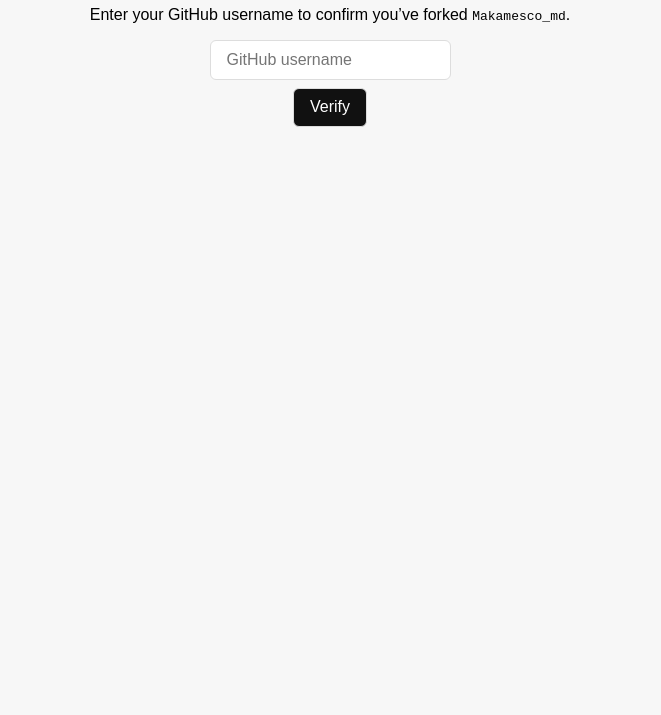
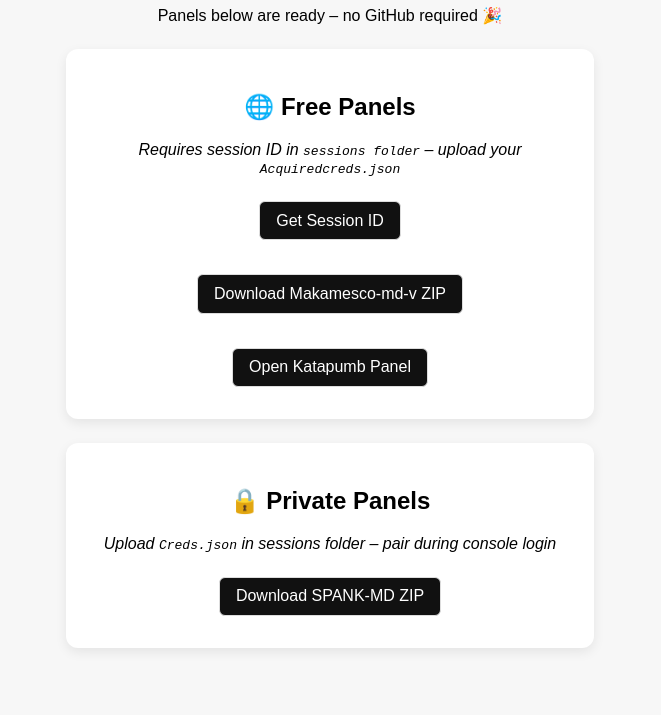
Before and after one commit to sesco001/Spank-ver, a plain HTML site: page index.html in a window 1280 px wide. Shown: the part 85-800 px from the top of the page, without its empty margins (310-971 px from the left). Drawn offline with Linux system fonts and the light colour scheme.

Commit message:
Update index.html

```diff
--- a/index.html
+++ b/index.html
@@ -7,35 +7,19 @@
   <style>
     body{font-family:Arial,Helvetica,sans-serif;margin:0;padding:2rem;text-align:center;background:#f7f7f7}
     h1{margin-top:0}
-    input,button{padding:.6rem 1rem;font-size:1rem;border:1px solid #ddd;border-radius:6px}
-    button{cursor:pointer;background:#111;color:#fff;margin:0.5rem}
-    button.secondary{background:#333}
-    .hidden{display:none}
+    button{padding:.6rem 1rem;font-size:1rem;border:1px solid #ddd;border-radius:6px;cursor:pointer;background:#111;color:#fff;margin:0.5rem}
     .card{background:#fff;margin:1.5rem auto;padding:1.5rem;max-width:480px;border-radius:12px;box-shadow:0 4px 12px rgba(0,0,0,.08)}
   </style>
 </head>
 <body>
 
-  <h1>🔐 Fork Verification</h1>
-  <p>Enter your GitHub username to confirm you’ve forked <code>Makamesco_md</code>.</p>
+  <h1>🚀 Makamesco SPANK MD Deployment</h1>
+  <p>Panels below are ready – no GitHub required 🎉</p>
 
-  <input type="text" id="username" placeholder="GitHub username"/>
-  <br/>
-  <button onclick="verifyFork()">Verify</button>
-
-  <p id="status"></p>
-  <div id="fork-button" class="hidden">
-    <button onclick="forkRepo()">📂 Fork Repository</button>
-  </div>
-
-  <!-- Deployment choices (hidden until verified) -->
-  <div id="choices" class="hidden">
-
-    <!-- FREE PANELS ---------------------------------------------------------->
+  <!-- FREE PANELS -->
   <div class="card">
-      <h2>🚀 Free Panels</h2>
-      <p><em>Requires session ID in <code>sessions folder upload the Acquiredcreds.json</code></em></p>
-
+    <h2>🌐 Free Panels</h2>
+    <p><em>Requires session ID in <code>sessions folder</code> – upload your <code>Acquiredcreds.json</code></em></p>
     <button onclick="openSessionSite('https://spank-cred.onrender.com')">Get Session ID</button>
     <br/><br/>
     <button onclick="downloadZip('https://github.com/sesco001/Spank-md/archive/refs/heads/main.zip')">
@@ -47,68 +31,22 @@
     </button>
   </div>
 
-    <!-- PRIVATE PANELS ------------------------------------------------------->
+  <!-- PRIVATE PANELS -->
   <div class="card">
     <h2>🔒 Private Panels</h2>
-      <p><em>Creds.json uploaded in sessions folder – pair during console login</em></p>
-
+    <p><em>Upload <code>Creds.json</code> in sessions folder – pair during console login</em></p>
     <button onclick="downloadZip('https://github.com/sesco001/Spank-md/archive/refs/heads/main.zip')">
       Download&nbsp;SPANK-MD&nbsp;ZIP
     </button>
   </div>
 
-  </div>
-
   <script>
-    async function verifyFork() {
-      const user = document.getElementById("username").value.trim();
-      const status = document.getElementById("status");
-      const choices = document.getElementById("choices");
-      const forkButton = document.getElementById("fork-button");
-
-      if (!user) {
-        status.textContent = "❗ Enter a username.";
-        forkButton.classList.add("hidden");
-        return;
-      }
-
-      status.textContent = "🔍 Checking forks…";
-      choices.classList.add("hidden");
-      forkButton.classList.add("hidden");
-
-      try {
-        const res = await fetch("https://api.github.com/repos/mesh-matheka/Makamesco_md/forks");
-        const forks = await res.json();
-
-        const forked = forks.some(f => f.owner.login.toLowerCase() === user.toLowerCase());
-
-        if (forked) {
-          status.textContent = "✅ Fork verified.";
-          choices.classList.remove("hidden");
-          forkButton.classList.add("hidden");
-        } else {
-          status.textContent = "❌ Fork not found.";
-          forkButton.classList.remove("hidden");
-        }
-      } catch (e) {
-        console.error(e);
-        status.textContent = "⚠️ Error contacting GitHub. Try again later.";
-        forkButton.classList.add("hidden");
-      }
-    }
-
-    function forkRepo() {
-      window.open("https://github.com/mesh-matheka/Makamesco_md/fork", "_blank");
-    }
-
     function openSessionSite(url) {
       window.open(url, "_blank");
     }
-
     function downloadZip(zipUrl) {
       window.open(zipUrl, "_blank");
     }
-
     function openPanel(panelUrl) {
       window.open(panelUrl, "_blank");
     }
```
Lines whose indentation alone changed are shown as unchanged.
